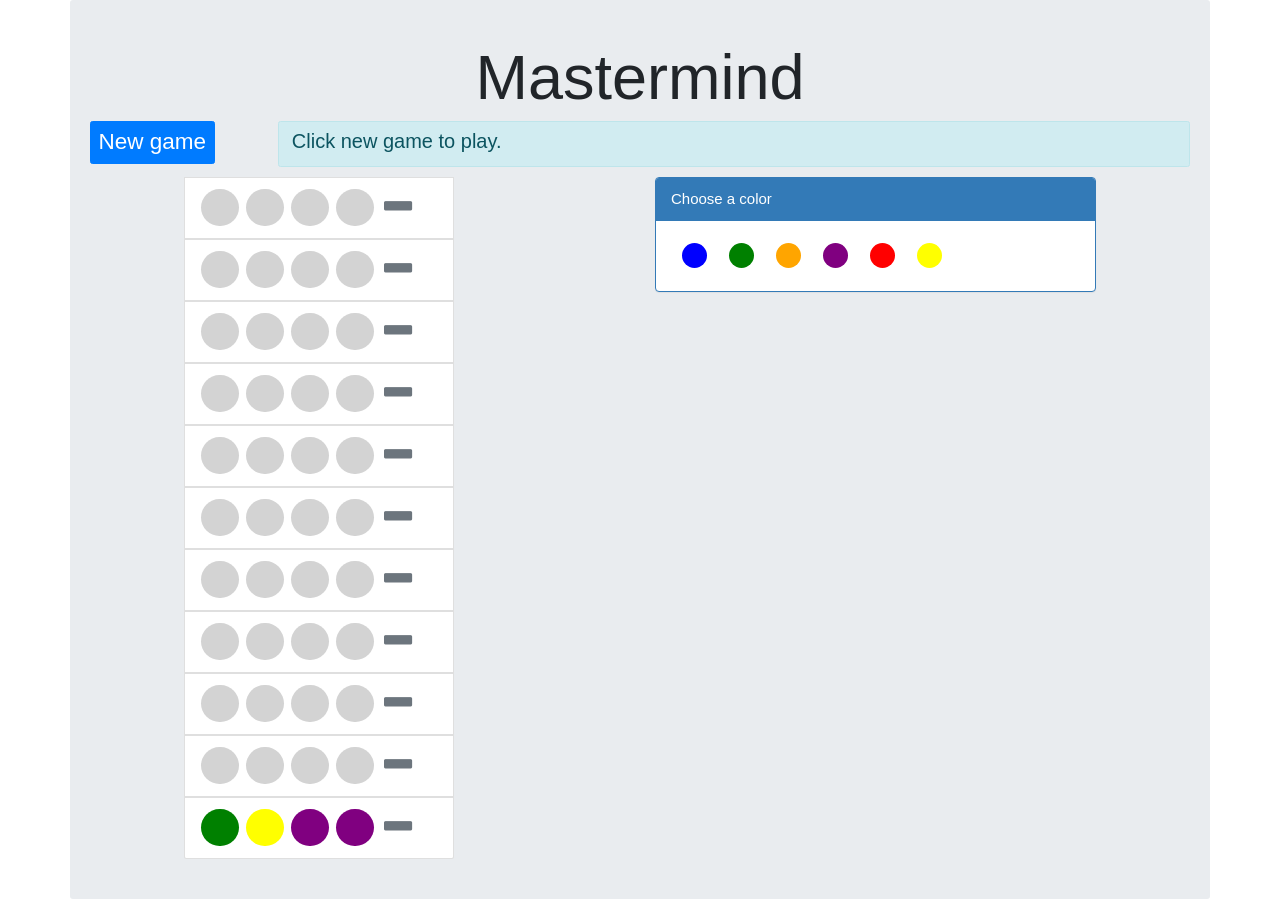
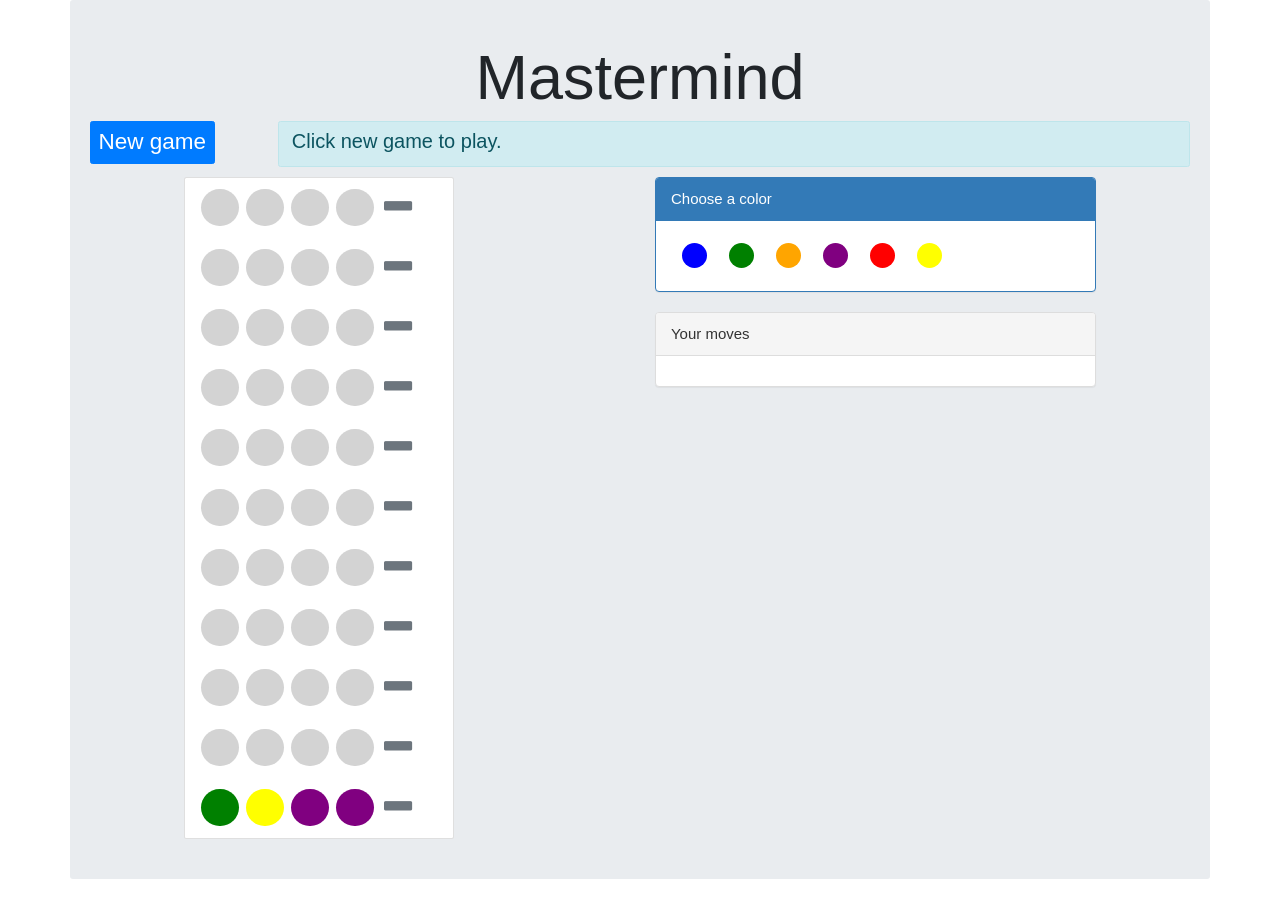
Before and after one commit to dominique-vassard/from-pseudo-functional-to-pure-functional, a React (Create React App) app in the folder react/mastermind/: page / in a window 1280 px wide. Built offline with nearby package versions, Linux system fonts and the light colour scheme.

Commit message:
React Mastermind: Add time travel

```diff
--- a/react/mastermind/src/Board.js
+++ b/react/mastermind/src/Board.js
@@ -9,9 +9,8 @@ class Board extends React.Component {
             <ListGroup className="board">
                 {/* Breaker tries */}
                 {this.props.breakerTries.map((breaker_try, index) =>
-                    <div>
-                        <CodePhrase key={index} phrase={breaker_try} result={this.props.results[index]} />
-                    </div>)}
+                    <CodePhrase key={index} phrase={breaker_try} result={this.props.results[index]} />
+                )}
 
                 {/* Code to break */}
                 <CodePhrase phrase={this.props.codeToBreak} />
--- /dev/null
+++ b/react/mastermind/src/History.js
@@ -0,0 +1,20 @@
+import React from "react"
+import { Panel } from "react-bootstrap";
+
+const History = (props) =>
+  <Panel>
+    <Panel.Heading>
+      Your moves
+    </Panel.Heading>
+    <Panel.Body>
+      {props.history.map((move, index) =>
+        <div key={"dh" + index} onClick={() => props.onClick(index)}>
+          <span key={"sph" + index}>Move #{index}</span>
+        </div>
+      )
+      }
+    </Panel.Body>
+
+  </Panel>
+
+export default History
--- a/react/mastermind/src/Mastermind.js
+++ b/react/mastermind/src/Mastermind.js
@@ -2,7 +2,8 @@ import React from "react"
 import Board from "./Board"
 import { Grid, Col, Row, Panel } from "react-bootstrap"
 import ColorButton from "./ColorButton"
-import ControlPanel from "./ControlPanel";
+import ControlPanel from "./ControlPanel"
+import History from "./History"
 
 const AVAILABLE_COLORS = ["blue", "green", "orange", "purple", "red", "yellow"]
 const START = 1
@@ -23,7 +24,8 @@ class Mastermind extends React.Component {
             "codeToBreak": this.init_code_to_break(nbMaxTries),
             "currentTryIndex": 0,
             "currentColorChoice": 0,
-            "gameState": START
+            "gameState": START,
+            "history": []
         }
     }
 
@@ -51,8 +53,31 @@ class Mastermind extends React.Component {
             "tryResults": this.init_try_results(this.state.nbMaxTries),
             "currentTryIndex": 0,
             "currentColorChoice": 0,
-            "gameState": TRY
+            "gameState": TRY,
+            "history": []
         })
+    }
+
+    save_history() {
+        let state = JSON.parse(JSON.stringify(this.state))
+        state.history.push({
+            "nbMaxTries": state.nbMaxTries,
+            "breakerTries": state.breakerTries,
+            "tryResults": state.tryResults,
+            "codeToBreak": state.codeToBreak,
+            "currentTryIndex": state.currentTryIndex,
+            "currentColorChoice": state.currentColorChoice,
+            "gameState": state.gameState
+        })
+        this.setState({
+            history: state.history
+        })
+    }
+
+    go_to_history(index) {
+        this.setState(
+            this.state.history[index]
+        )
     }
 
     check_try(try_num) {
@@ -87,6 +112,7 @@ class Mastermind extends React.Component {
         if (this.state.gameState !== TRY) {
             return false
         }
+        this.save_history()
         let breakerTries = this.state.breakerTries
         let currentTryIndex = this.state.currentTryIndex
         let currentColorChoice = this.state.currentColorChoice
@@ -136,6 +162,7 @@ class Mastermind extends React.Component {
                                 {AVAILABLE_COLORS.map((av_color, index) => <ColorButton key={index} color={av_color} onClick={() => this.choose_color(av_color)} />)}
                             </Panel.Body>
                         </Panel>
+                        <History history={this.state.history} onClick={(index) => this.go_to_history(index)} />
                     </Col>
                     <Col md={1} />
                 </Row>
```
